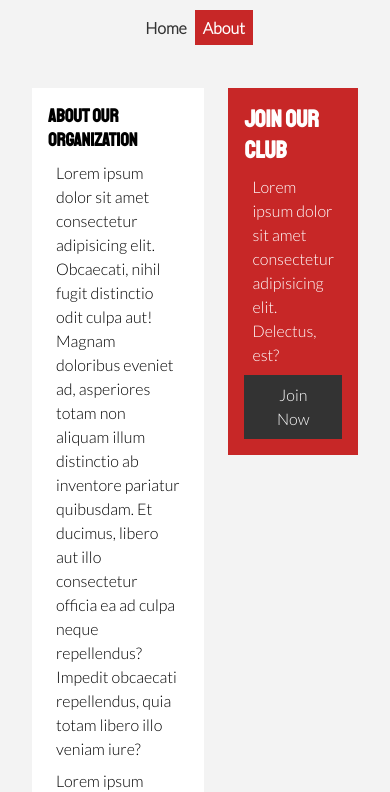
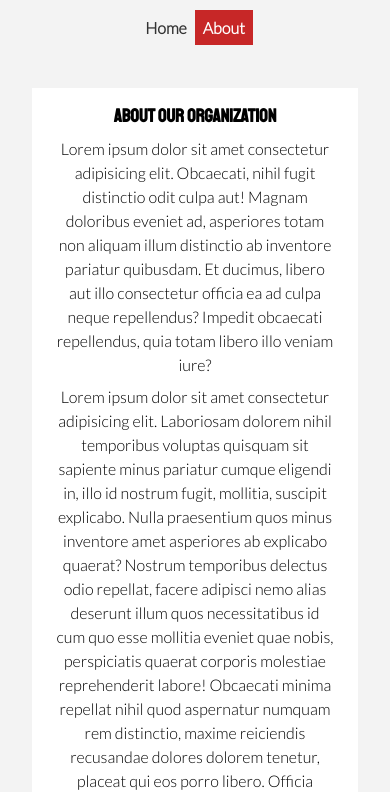
Before and after one commit to Vince042894/News_grid, a plain HTML site: page about.html in a window 390 px wide. Shown: the part 61-853 px from the top of the page. Drawn offline with Linux system fonts and the light colour scheme.

Commit message:
mobileViewUpdate

```diff
--- a/css/mobile.css
+++ b/css/mobile.css
@@ -45,4 +45,11 @@
   #main-footer .footer-container > *:nth-child(4) {
     border: none;
   }
+  .page-container {
+    grid-template-columns: 1fr;
+    text-align: center;
+  }
+  .page-container > *:first-child {
+    grid: row 1px;
+  }
 }
```
